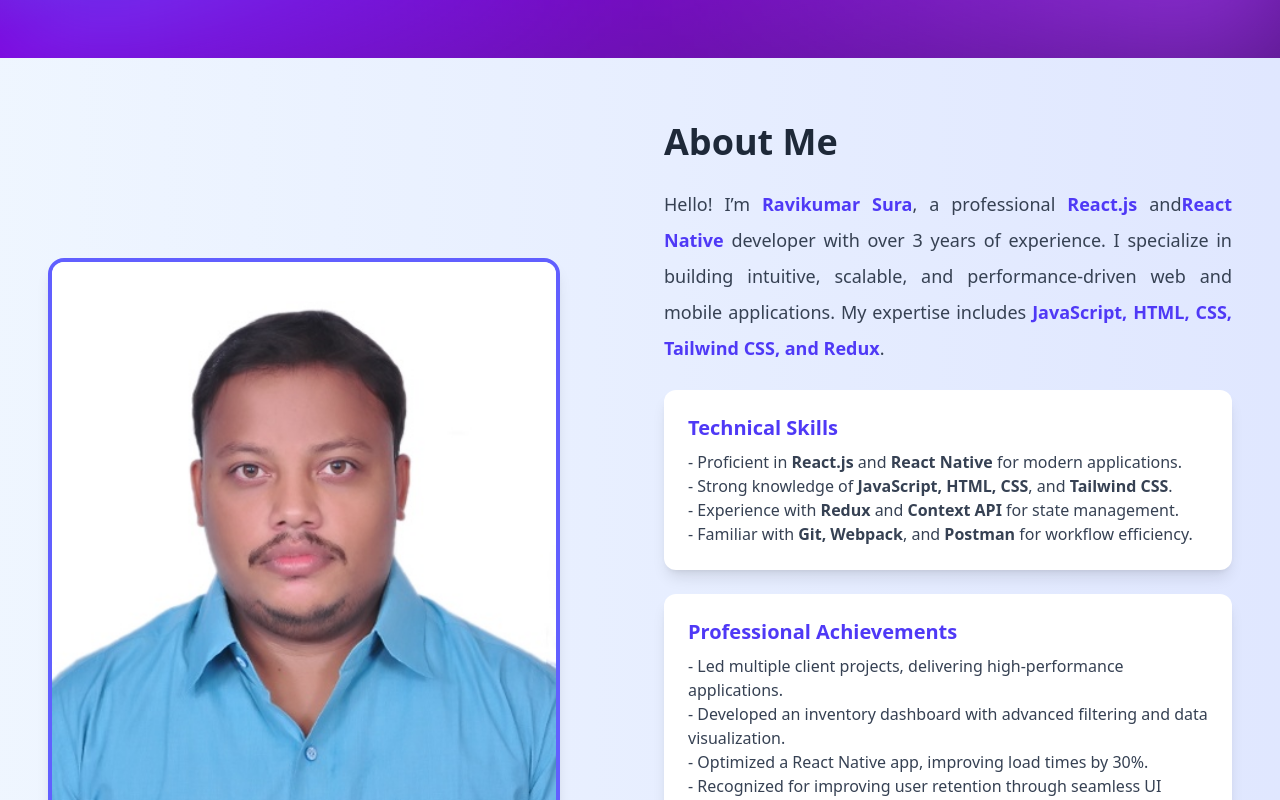
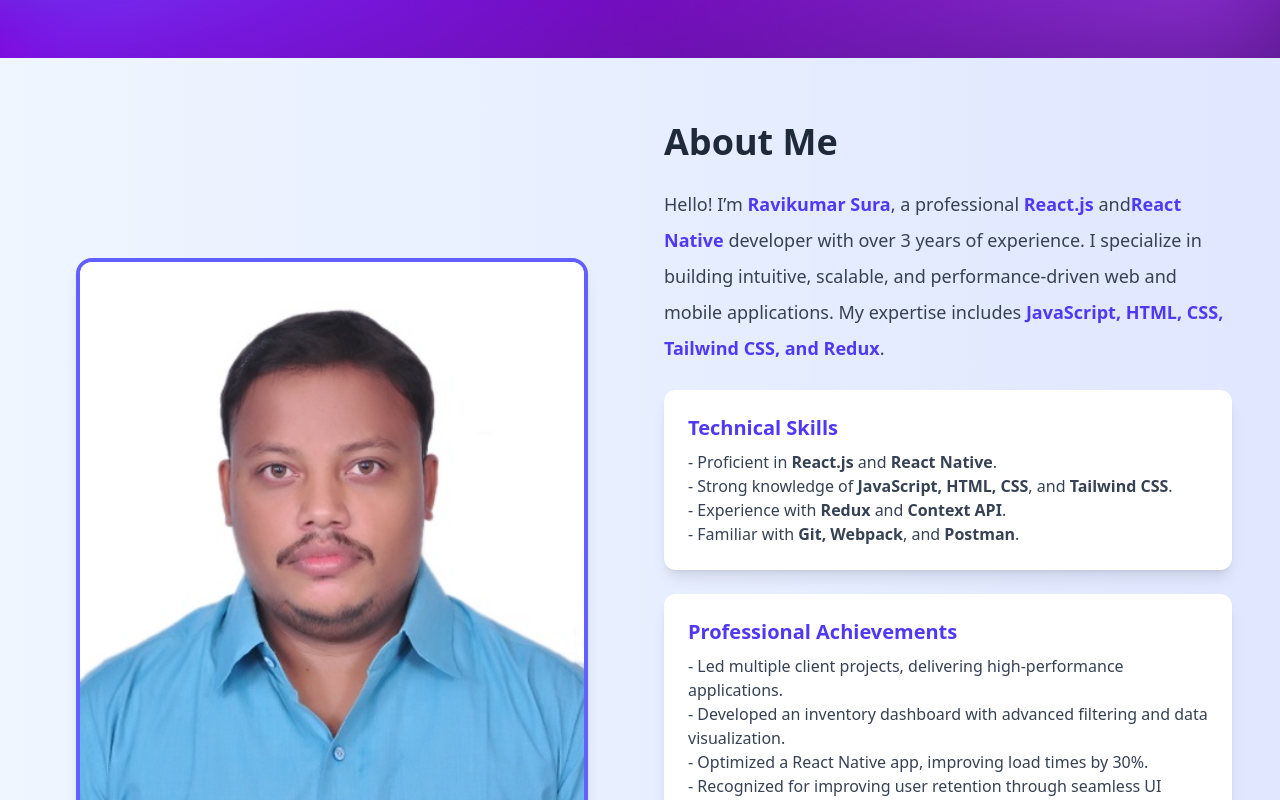
Before and after one commit to ravikumarsura/RaviPortFolioNew, a React (Vite) app: page / in a window 1280 px wide. Shown: the part 400-1200 px from the top of the page. Built offline with nearby package versions, Linux system fonts and the light colour scheme.

Commit message:
UI modifications

```diff
--- a/src/components/About.jsx
+++ b/src/components/About.jsx
@@ -7,15 +7,16 @@ function About() {
     <section id="about" className="bg-gradient-to-r from-blue-50 to-indigo-100 py-16 px-6 md:px-12">
       <div className="max-w-7xl mx-auto grid grid-cols-1 lg:grid-cols-2 gap-8 md:gap-12 items-center">
 
-        {/* Animated Image */}
+        {/* Animated Image - Centered in Mobile */}
         <motion.div
-          className="relative w-full max-w-xs sm:max-w-sm md:max-w-md lg:max-w-lg h-auto rounded-2xl overflow-hidden shadow-lg border-4 border-indigo-500"
+          className="relative flex justify-center items-center w-full"
           initial={{ opacity: 0, scale: 0.8 }}
           animate={{ opacity: 1, scale: 1 }}
           whileHover={{ scale: 1.05, rotate: 1, boxShadow: "0px 10px 20px rgba(0, 0, 0, 0.3)" }}
           whileTap={{ scale: 0.95 }}
           transition={{ duration: 0.5, ease: "easeInOut" }}
         >
+          <div className="w-full max-w-xs sm:max-w-sm md:max-w-md lg:max-w-lg h-auto rounded-2xl overflow-hidden shadow-lg border-4 border-indigo-500">
             <img src={raviprofile} alt="Ravikumar Sura - React Developer" className="w-full h-auto object-cover" />
             <motion.div
               className="absolute bottom-0 left-0 right-0 bg-gradient-to-t from-indigo-900 via-indigo-800 to-transparent p-4 text-white text-center"
@@ -26,18 +27,20 @@ function About() {
               <h2 className="text-lg md:text-xl font-semibold">Ravikumar Sura</h2>
               <p className="text-sm italic">React Developer</p>
             </motion.div>
+          </div>
         </motion.div>
 
-        {/* About Content */}
+        {/* About Content - Centered on Mobile */}
         <motion.div
+          className="max-w-xl mx-auto text-center lg:text-left"
           initial={{ opacity: 0, y: 50 }}
           animate={{ opacity: 1, y: 0 }}
           transition={{ duration: 0.8, delay: 0.3 }}
         >
-          <h2 className="text-3xl md:text-4xl font-bold text-gray-800 text-center lg:text-left mb-6">
+          <h2 className="text-3xl md:text-4xl font-bold text-gray-800 mb-6">
             About Me
           </h2>
-          <p className="text-base md:text-lg text-gray-700 leading-relaxed md:leading-loose text-justify">
+          <p className="text-base md:text-lg text-gray-700 leading-relaxed md:leading-loose">
             Hello! I’m <span className="font-bold text-indigo-600">Ravikumar Sura</span>, a
             professional <span className="font-bold text-indigo-600">React.js</span> and
             <span className="font-bold text-indigo-600">React Native</span> developer with
@@ -51,10 +54,10 @@ function About() {
             <motion.div className="bg-white shadow-lg rounded-xl p-6 hover:shadow-2xl transition duration-300" whileHover={{ scale: 1.05 }}>
               <h3 className="text-xl font-semibold text-indigo-600">Technical Skills</h3>
               <p className="text-gray-700 mt-2">
-                - Proficient in <span className="font-bold">React.js</span> and <span className="font-bold">React Native</span> for modern applications.<br />
+                - Proficient in <span className="font-bold">React.js</span> and <span className="font-bold">React Native</span>.<br />
                 - Strong knowledge of <span className="font-bold">JavaScript, HTML, CSS</span>, and <span className="font-bold">Tailwind CSS</span>.<br />
-                - Experience with <span className="font-bold">Redux</span> and <span className="font-bold">Context API</span> for state management.<br />
-                - Familiar with <span className="font-bold">Git, Webpack</span>, and <span className="font-bold">Postman</span> for workflow efficiency.
+                - Experience with <span className="font-bold">Redux</span> and <span className="font-bold">Context API</span>.<br />
+                - Familiar with <span className="font-bold">Git, Webpack</span>, and <span className="font-bold">Postman</span>.
               </p>
             </motion.div>
 
```
Lines whose indentation alone changed are shown as unchanged.
